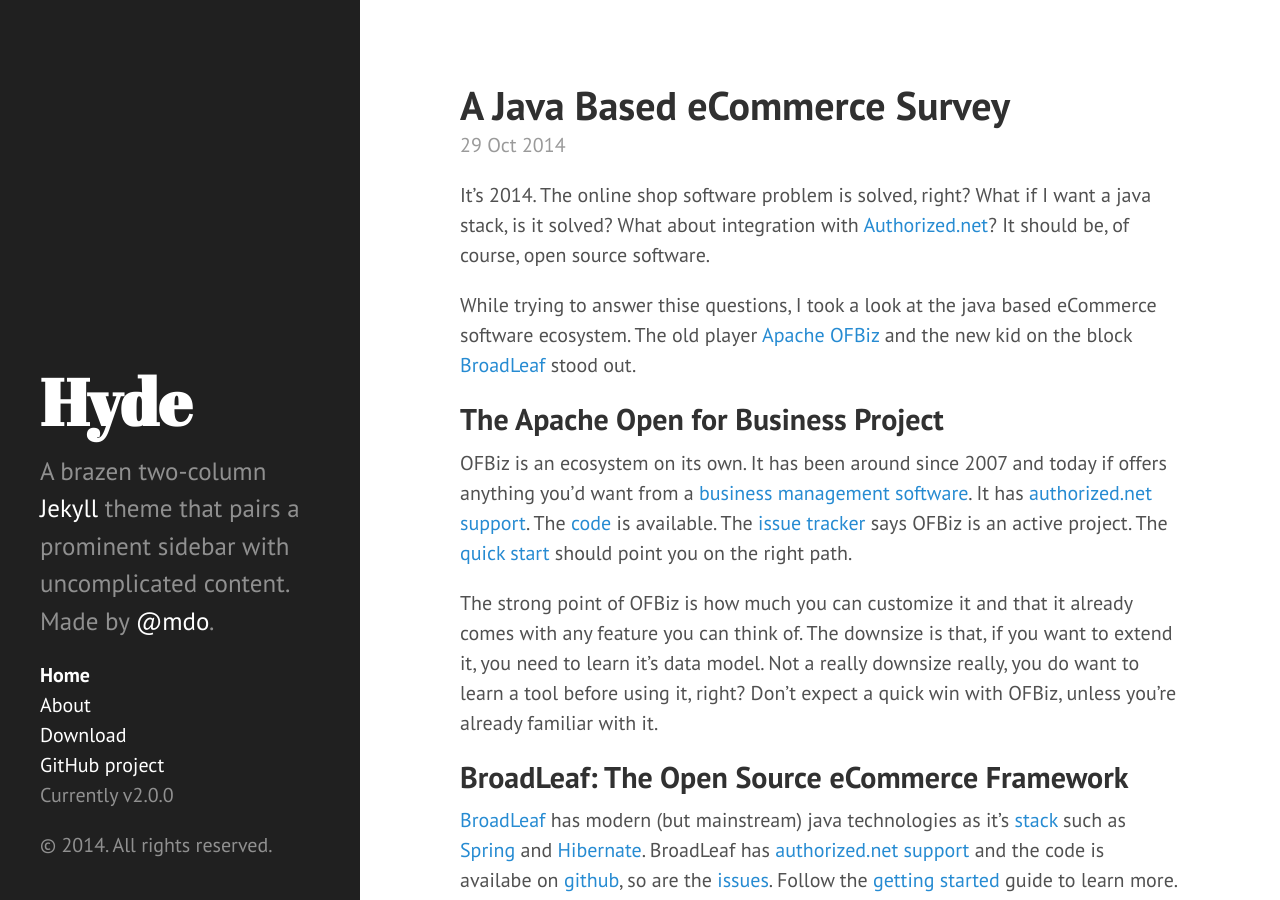
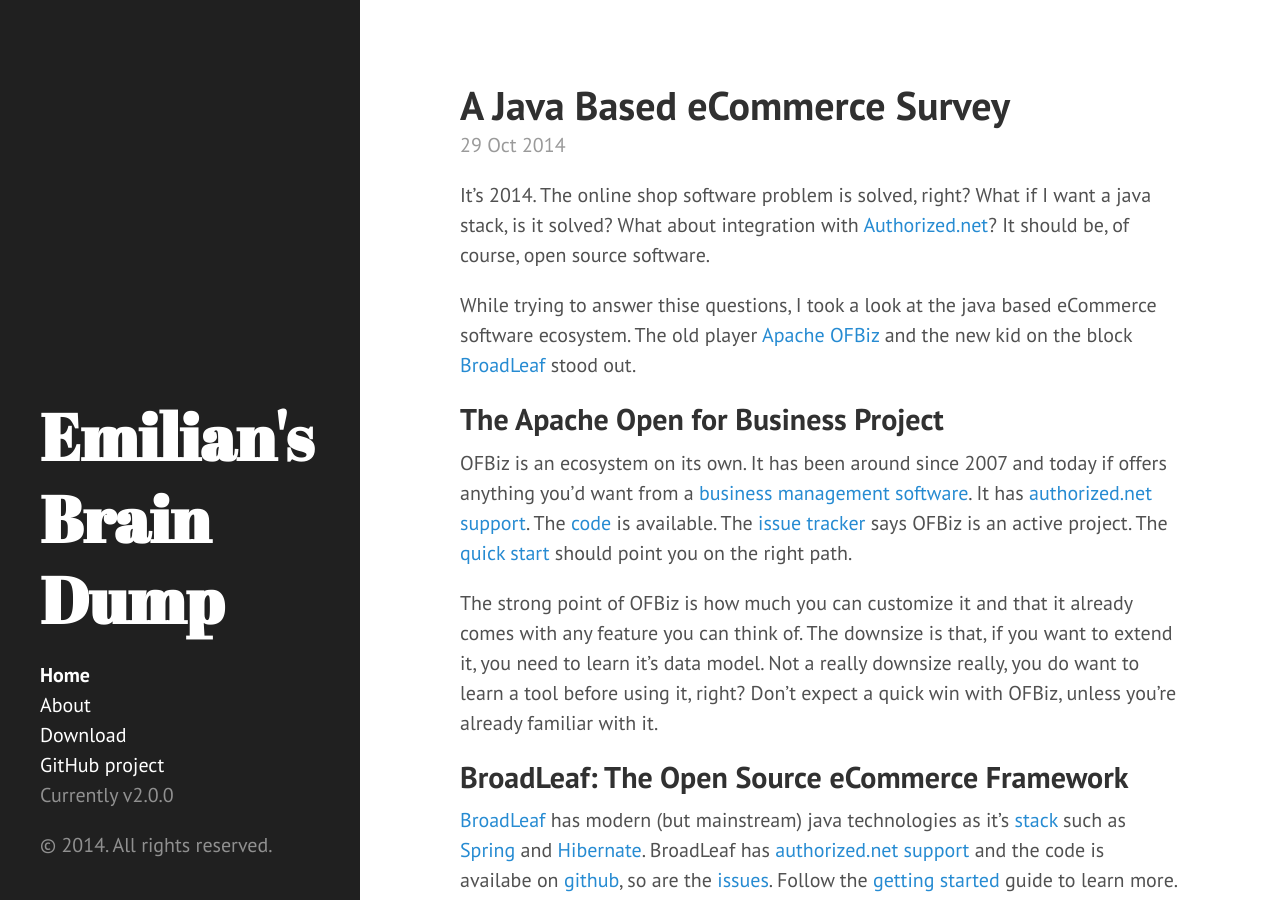
Before and after one commit to mercer/mercer.github.io, a Jekyll site: the page built from index.html, in a window 1280 px wide and 900 px high. Built offline with Jekyll 4.4.1, drawn with Linux system fonts in a browser that asks for light colours; Markdown is read by kramdown in place of the engine named in the settings; the list of posts is cut into pages by our own code.

Commit message:
Update _config.yml

```diff
--- a/_config.yml
+++ b/_config.yml
@@ -6,10 +6,10 @@
 permalink:        pretty
 
 # Setup
-title:            Hyde
-tagline:          'A Jekyll theme'
-description:      'A brazen two-column <a href="http://jekyllrb.com" target="_blank">Jekyll</a> theme that pairs a prominent sidebar with uncomplicated content. Made by <a href="https://twitter.com/mdo" target="_blank">@mdo</a>.'
-url:              http://hyde.getpoole.com
+title:            Emilian's Brain Dump
+tagline:          'The Blog Is Smarter Than The Brain'
+description:      ''
+url:              http://mercer.github.io
 timezone:         Europe/Bucharest
 
 author:
```
